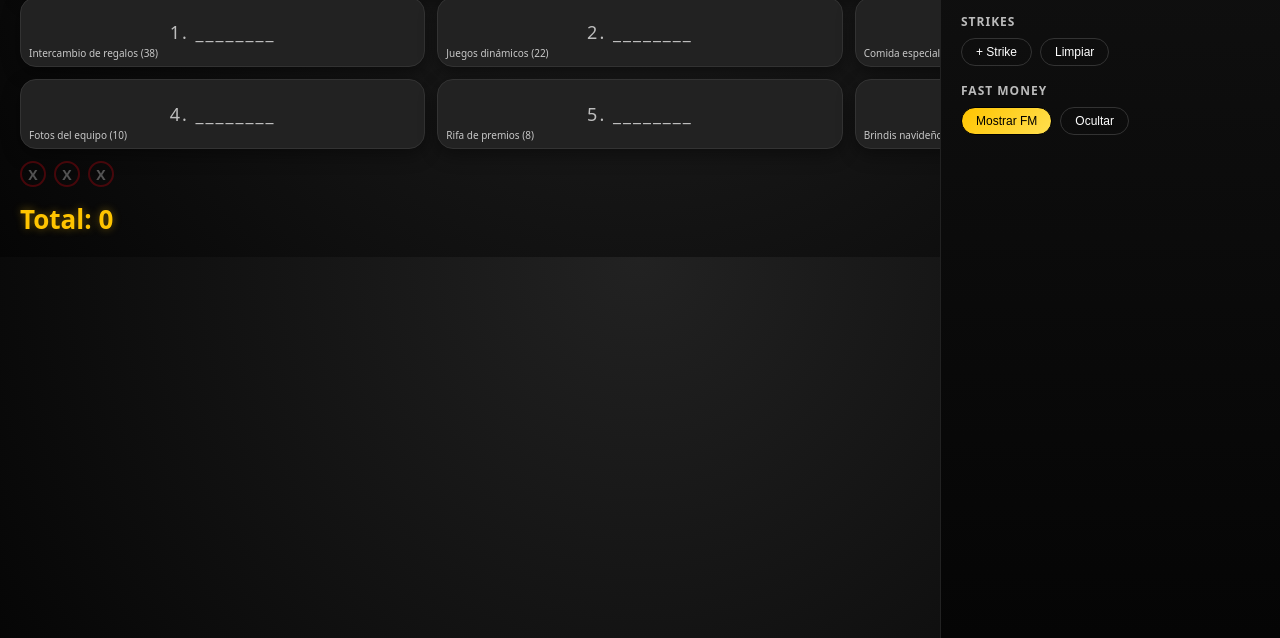
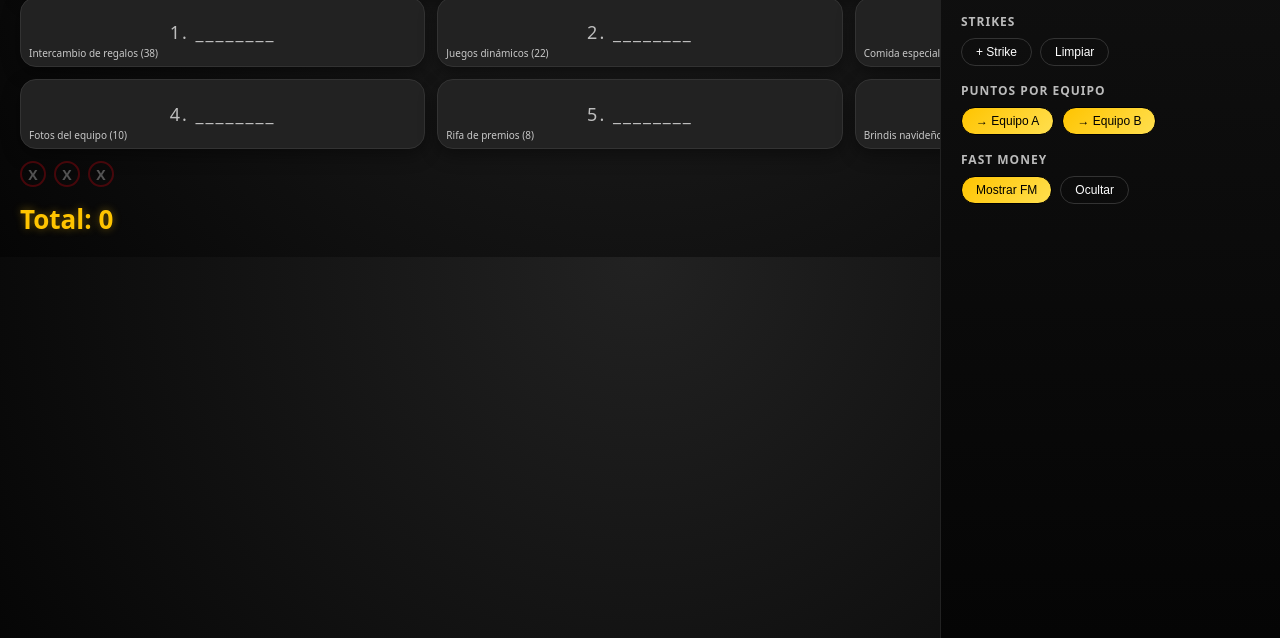
Before and after one commit to smonchz/navidad-sds, a plain HTML site: page host.html in a window 1280 px wide. Shown: the part 162-800 px from the top of the page. Drawn offline with Linux system fonts and the light colour scheme.

Commit message:
Add buttons for awarding points to teams

```diff
--- a/host.html
+++ b/host.html
@@ -39,6 +39,14 @@
       <button class="btn btn-ghost" id="btn-strike-clear">Limpiar</button>
     </div>
 
+    <!-- 🔵 NUEVO: Puntos por equipo -->
+    <h3 class="host-section-title">Puntos por Equipo</h3>
+    <div class="control-row">
+      <button class="btn btn-primary" id="awardA">→ Equipo A</button>
+      <button class="btn btn-primary" id="awardB">→ Equipo B</button>
+    </div>
+    <!-- 🔵 FIN NUEVO -->
+
     <h3 class="host-section-title">Fast Money</h3>
     <div class="control-row">
       <button class="btn btn-primary" id="fm-show">Mostrar FM</button>
```
